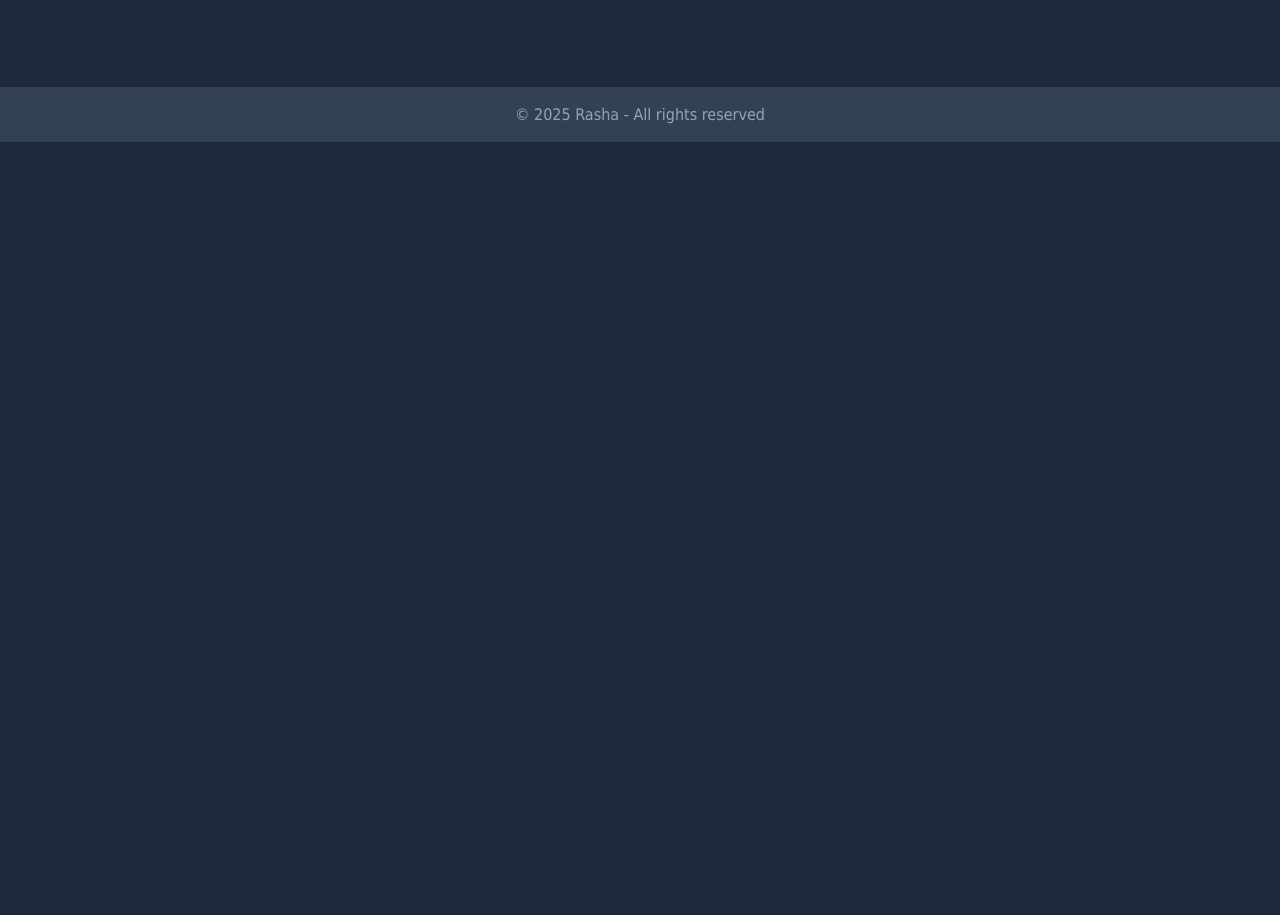
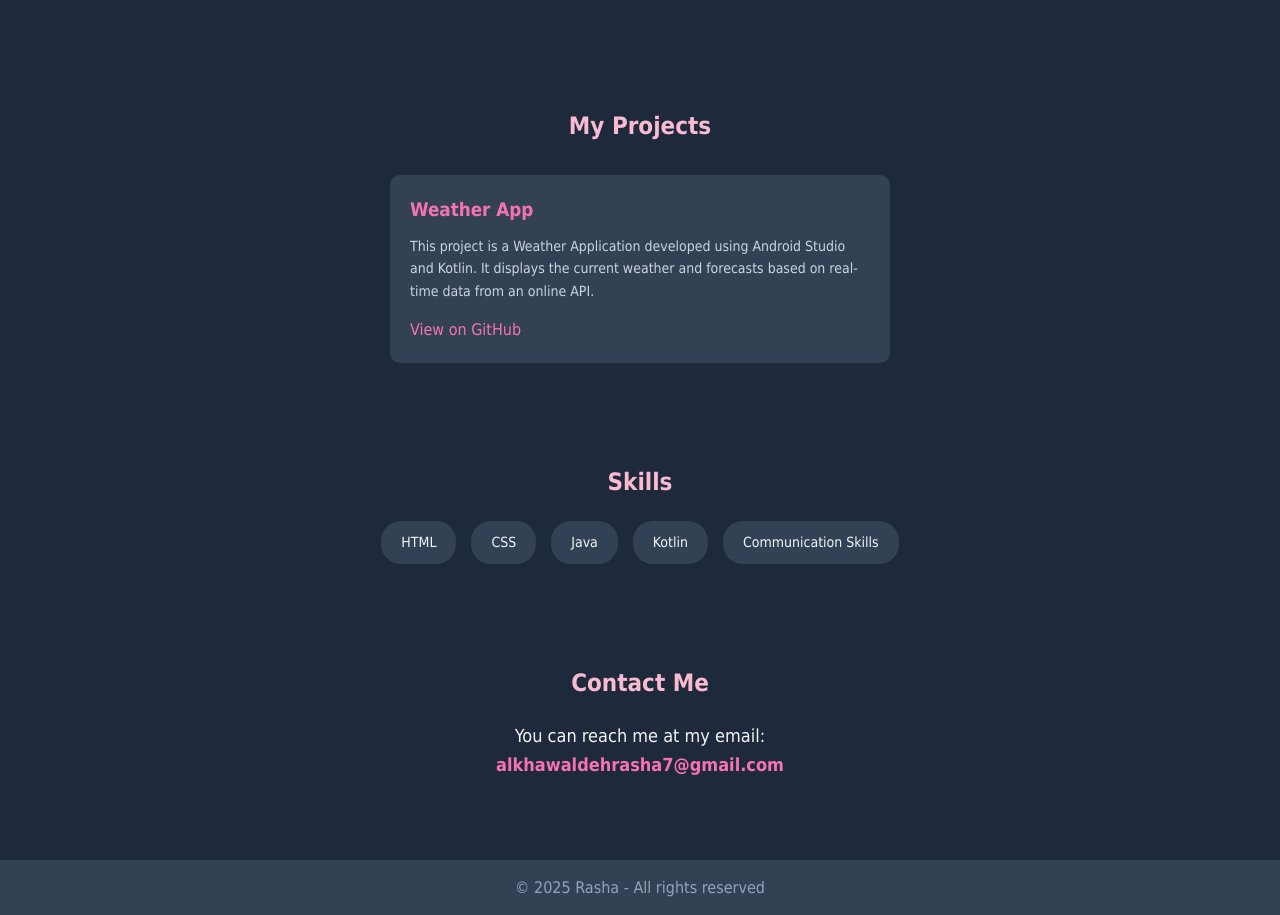
Before and after one commit to Rashaalk90/web2task, a plain HTML site: page index.html in a window 1280 px wide. Shown: the part 270-1185 px from the top of the page. Before the commit the page ends 800 px from the top, so only its background shows below. Drawn offline with Linux system fonts and the light colour scheme.

Commit message:
last copy

```diff
--- a/index.html
+++ b/index.html
@@ -70,6 +70,91 @@
       margin: 0 auto;
     }
 
+    .projects {
+      max-width: 1000px;
+      margin: auto;
+    }
+
+    .projects h2 {
+      text-align: center;
+      margin-bottom: 30px;
+      font-size: 24px;
+      color: #f8bbd0;
+    }
+
+    .project-grid {
+      display: grid;
+      grid-template-columns: minmax(250px, 500px);
+      justify-content: center;
+      gap: 20px;
+    }
+
+    .project-card {
+      background-color: #334155;
+      padding: 20px;
+      border-radius: 10px;
+      transition: transform 0.3s;
+    }
+
+    .project-card:hover {
+      transform: translateY(-5px);
+    }
+
+    .project-card h3 {
+      color: #f472b6;
+      margin-bottom: 10px;
+    }
+
+    .project-card p {
+      color: #cbd5e1;
+      font-size: 14px;
+      margin-bottom: 15px;
+    }
+
+    .skills {
+      background-color: #1e293b;
+      text-align: center;
+    }
+
+    .skills h2 {
+      color: #f8bbd0;
+      margin-bottom: 20px;
+    }
+
+    .skills-list {
+      display: flex;
+      justify-content: center;
+      flex-wrap: wrap;
+      gap: 15px;
+    }
+
+    .skill {
+      background-color: #334155;
+      padding: 10px 20px;
+      border-radius: 20px;
+      color: #f1f5f9;
+      font-size: 14px;
+    }
+
+    .contact {
+      max-width: 600px;
+      margin: auto;
+      text-align: center;
+    }
+
+    .contact h2 {
+      color: #f8bbd0;
+      margin-bottom: 20px;
+    }
+
+    .contact p {
+      font-size: 18px;
+    }
+
+    .contact a {
+      font-weight: bold;
+    }
+
     footer {
       background-color: #334155;
       text-align: center;
@@ -99,6 +184,39 @@
         I am passionate about web development, and my goal is to become a professional Web Developer.
       </p>
     </section>
+
+    <section class="projects" id="projects">
+      <h2>My Projects</h2>
+      <div class="project-grid">
+        <div class="project-card">
+          <h3>Weather App</h3>
+          <p>
+            This project is a Weather Application developed using Android Studio and Kotlin. It displays the current weather and forecasts based on real-time data from an online API.
+          </p>
+          <a href="#" target="_blank">View on GitHub</a>
+        </div>
+      </div>
+    </section>
+
+    <section class="skills" id="skills">
+      <h2>Skills</h2>
+      <div class="skills-list">
+        <div class="skill">HTML</div>
+        <div class="skill">CSS</div>
+        <div class="skill">Java</div>
+        <div class="skill">Kotlin</div>
+        <div class="skill">Communication Skills</div>
+      </div>
+    </section>
+
+    <section class="contact" id="contact">
+      <h2>Contact Me</h2>
+      <p>
+        You can reach me at my email:
+        <br>
+        <a href="mailto:alkhawaldehrasha7@gmail.com">alkhawaldehrasha7@gmail.com</a>
+      </p>
+    </section>
   </main>
 
   <footer>
```
